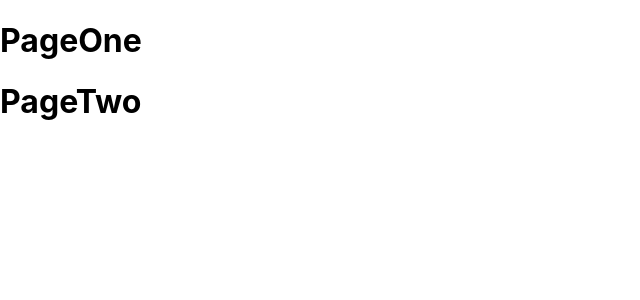
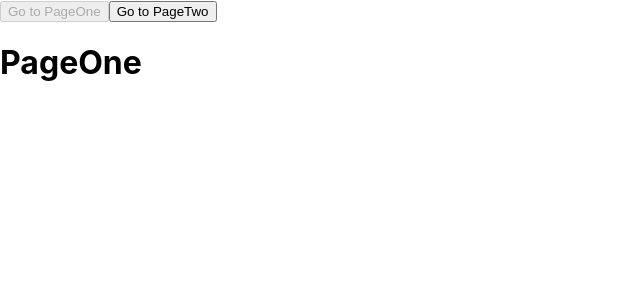
Before and after one commit to coderoadpl/frontend--react-hook-and-context--task-23, a React (Create React App) app: page / in a window 1280 px wide. Shown: the top 300 px of the page, without its empty margins (0-640 px from the left). Built offline with nearby package versions, Linux system fonts and the light colour scheme.

Commit message:
Basic router implemented

```diff
--- a/src/App.js
+++ b/src/App.js
@@ -1,13 +1,38 @@
 import React from 'react'
+
+import Button from './components/Button'
 
 import PageOne from './pages/PageOne'
 import PageTwo from './pages/PageTwo'
 
 export const App = () => {
+  const [currentPage, setCurrentPage] = React.useState('page-one')
   return (
     <div>
-      <PageOne />
-      <PageTwo />
+      <Button
+        disabled={currentPage === 'page-one'}
+        onClick={() => setCurrentPage(() => 'page-one')}
+      >
+        Go to PageOne
+      </Button>
+      <Button
+        disabled={currentPage === 'page-two'}
+        onClick={() => setCurrentPage(() => 'page-two')}
+      >
+        Go to PageTwo
+      </Button>
+      {
+        currentPage === 'page-one' ?
+          <PageOne />
+          :
+          null
+      }
+      {
+        currentPage === 'page-two' ?
+          <PageTwo />
+          :
+          null
+      }
     </div>
   )
 }
```
